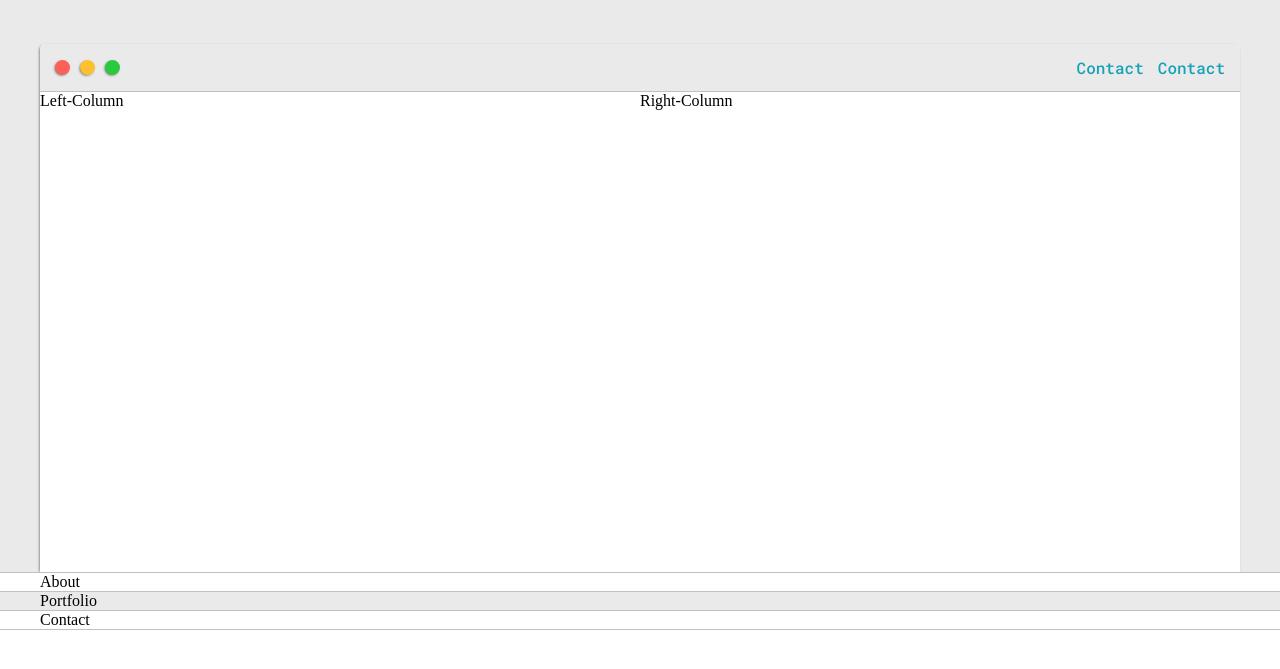
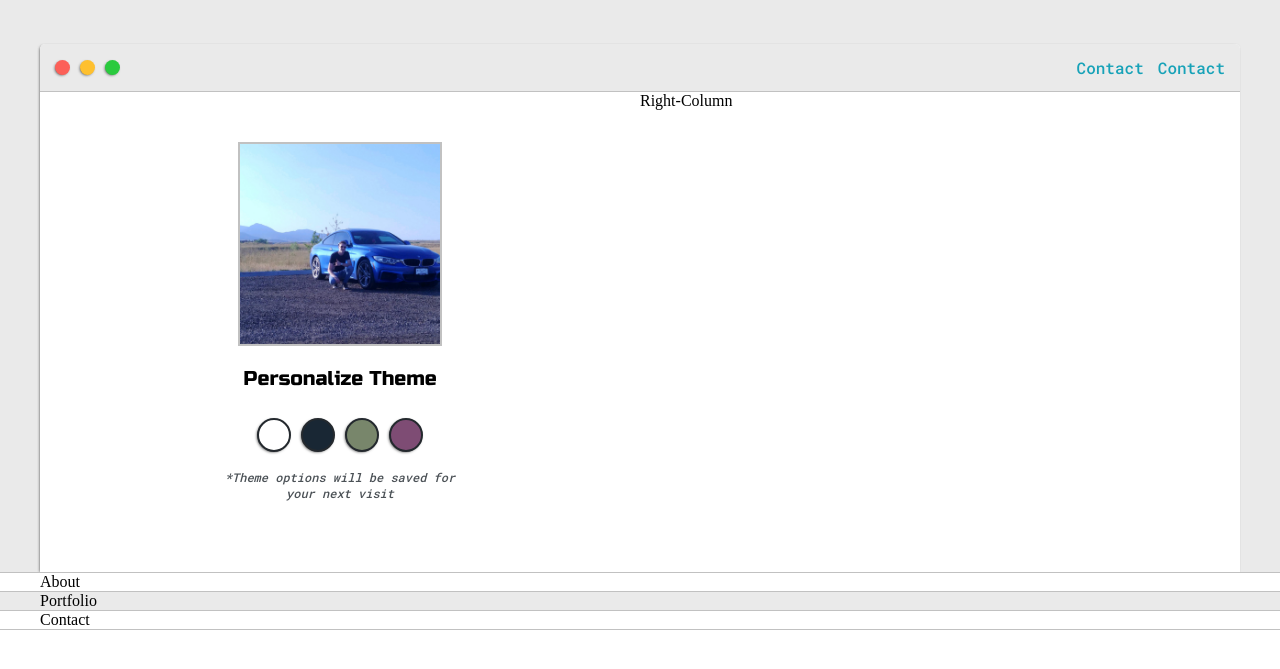
Before and after one commit to Errn17/ErrnDev, a plain HTML site: page index.html in a window 1280 px wide. Shown: the part 117-786 px from the top of the page. Drawn offline with Linux system fonts and the light colour scheme.

Commit message:
added profile pic

```diff
--- a/index.html
+++ b/index.html
@@ -35,7 +35,23 @@
             </ul>
           </div>
 
-          <div class="left-column">Left-Column</div>
+          <div class="left-column">
+            <img id="profile_pic" src="assets/carpic.JPG" alt="" />
+            <h5 style="text-align: center; line-height: 0">
+              Personalize Theme
+            </h5>
+
+            <div id="theme-options-wrapper">
+              <div id="light-mode" class="theme-dot"></div>
+              <div id="blue-mode" class="theme-dot"></div>
+              <div id="green-mode" class="theme-dot"></div>
+              <div id="purple-mode" class="theme-dot"></div>
+            </div>
+
+            <p id="settings-note">
+              *Theme options will be saved for<br />your next visit
+            </p>
+          </div>
 
           <div class="right-column">Right-Column</div>
         </div>
--- a/style.css
+++ b/style.css
@@ -6,6 +6,8 @@
 
   --mainText: black;
   --secondaryText: #4b5156;
+
+  --themeDotBorder: #24292e;
 }
 
 html,
@@ -159,6 +161,63 @@ h6 {
 
 .left-column {
   grid-area: left-column;
+  padding-top: 50px;
+  padding-bottom: 50px;
+}
+
+#profile_pic {
+  display: block;
+  margin: 0 auto;
+  height: 200px;
+  width: 200px;
+  object-fit: cover;
+  border: 2px solid var(--borderColor);
+}
+
+#theme-options-wrapper {
+  display: flex;
+  justify-content: center;
+}
+
+.theme-dot {
+  height: 30px;
+  width: 30px;
+  background-color: black;
+  border-radius: 50%;
+  margin: 5px;
+  border: 2px solid var(--themeDotBorder);
+
+  -webkit-box-shadow: -1px 1px 3px -1px rgba(0, 0, 0, 0.75);
+  -moz-box-shadow: -1px 1px 3px -1px rgba(0, 0, 0, 0.75);
+  box-shadow: -1px 1px 3px -1px rgba(0, 0, 0, 0.75);
+
+  cursor: pointer;
+}
+
+.theme-dot:hover {
+  border-width: 5px;
+}
+
+#light-mode {
+  background-color: #fff;
+}
+
+#blue-mode {
+  background-color: #192734;
+}
+
+#green-mode {
+  background-color: #78866b;
+}
+
+#purple-mode {
+  background-color: #7e4c74;
+}
+
+#settings-note {
+  font-size: 12px;
+  font-style: italic;
+  text-align: center;
 }
 
 .right-column {
```
Also changed, not shown: assets/carpic.JPG (added).
